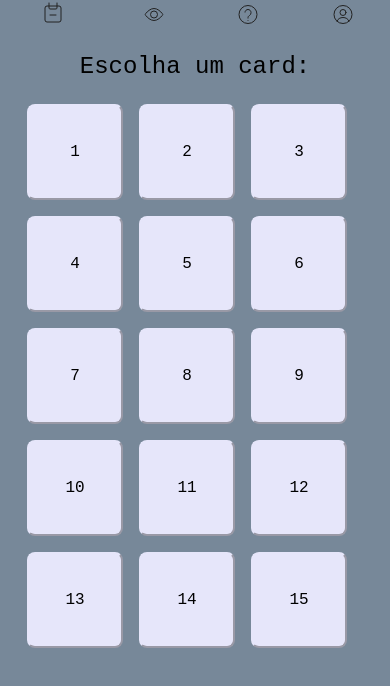
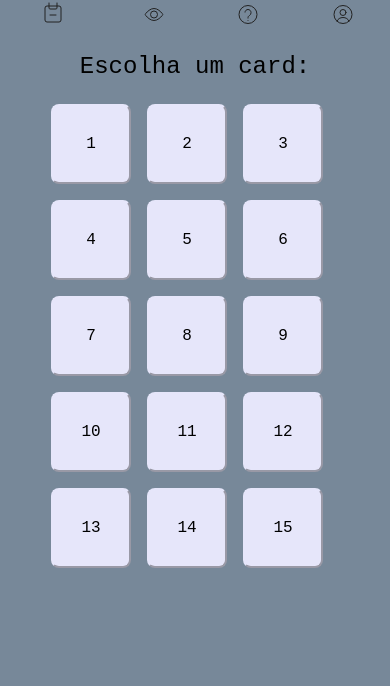
Before and after one commit to joao2223/Acerte_o_Filme, a React (Create React App) app: page / in a window 390 px wide. Shown: the top 686 px of the page. Built offline with nearby package versions, Linux system fonts and the light colour scheme.

Commit message:
Update Cards.module.scss

```diff
--- a/src/components/Cards/Cards.module.scss
+++ b/src/components/Cards/Cards.module.scss
@@ -38,8 +38,8 @@
         border-color: lavender;
         margin-right: 1rem;
         margin-bottom: 1rem;
-        width: 96px;
-        height: 96px;
+        width: 5rem;
+        height: 5rem;
         background-color: lavender;
     }
 
```
